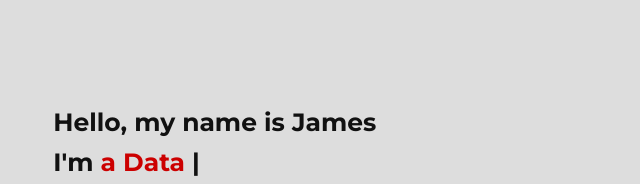
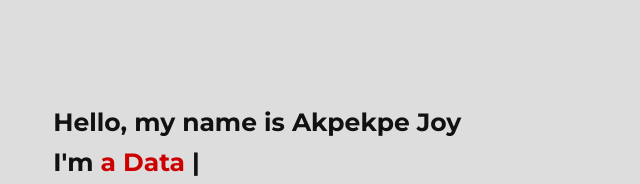
Before and after one commit to Akpekpe-Joy/cv-pdf, a plain HTML site: page index.html in a window 1280 px wide. Shown: the part 216-400 px from the top of the page, without its empty margins (318-958 px from the left). Drawn offline with nearby package versions, Linux system fonts and the light colour scheme.

Commit message:
Update name from 'James' to 'Akpekpe Joy'

```diff
--- a/index.html
+++ b/index.html
@@ -60,7 +60,7 @@
 
 
       <div class="home-info">
-            <h3>Hello, my name is <span>James</span></h3>
+            <h3>Hello, my name is <span>Akpekpe Joy</span></h3>
             <h3>I'm <span class="typing"></span></h3>
             <p>Let’s create solutions that work — efficiently and beautifully.</p>
              <div class="button">
```
